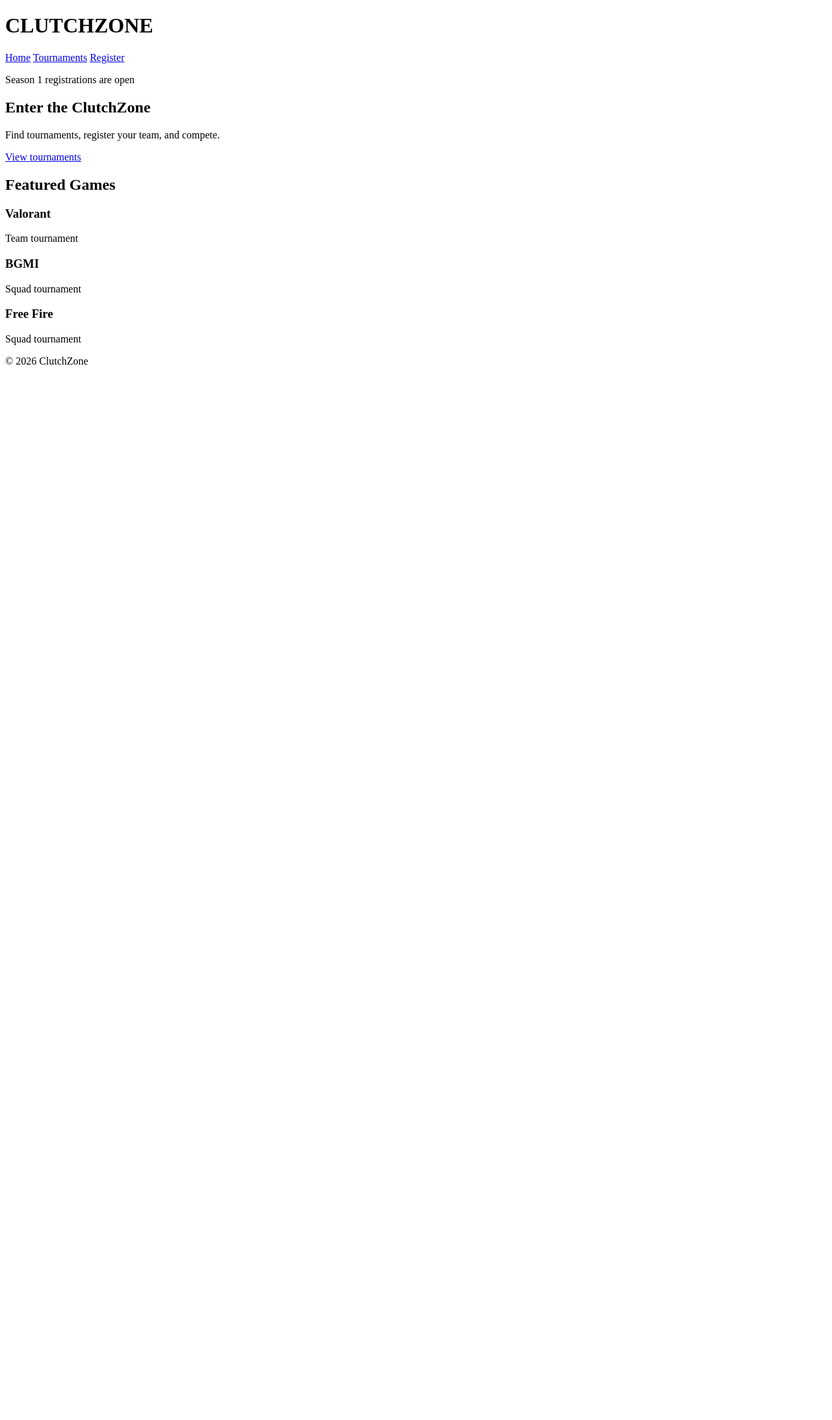
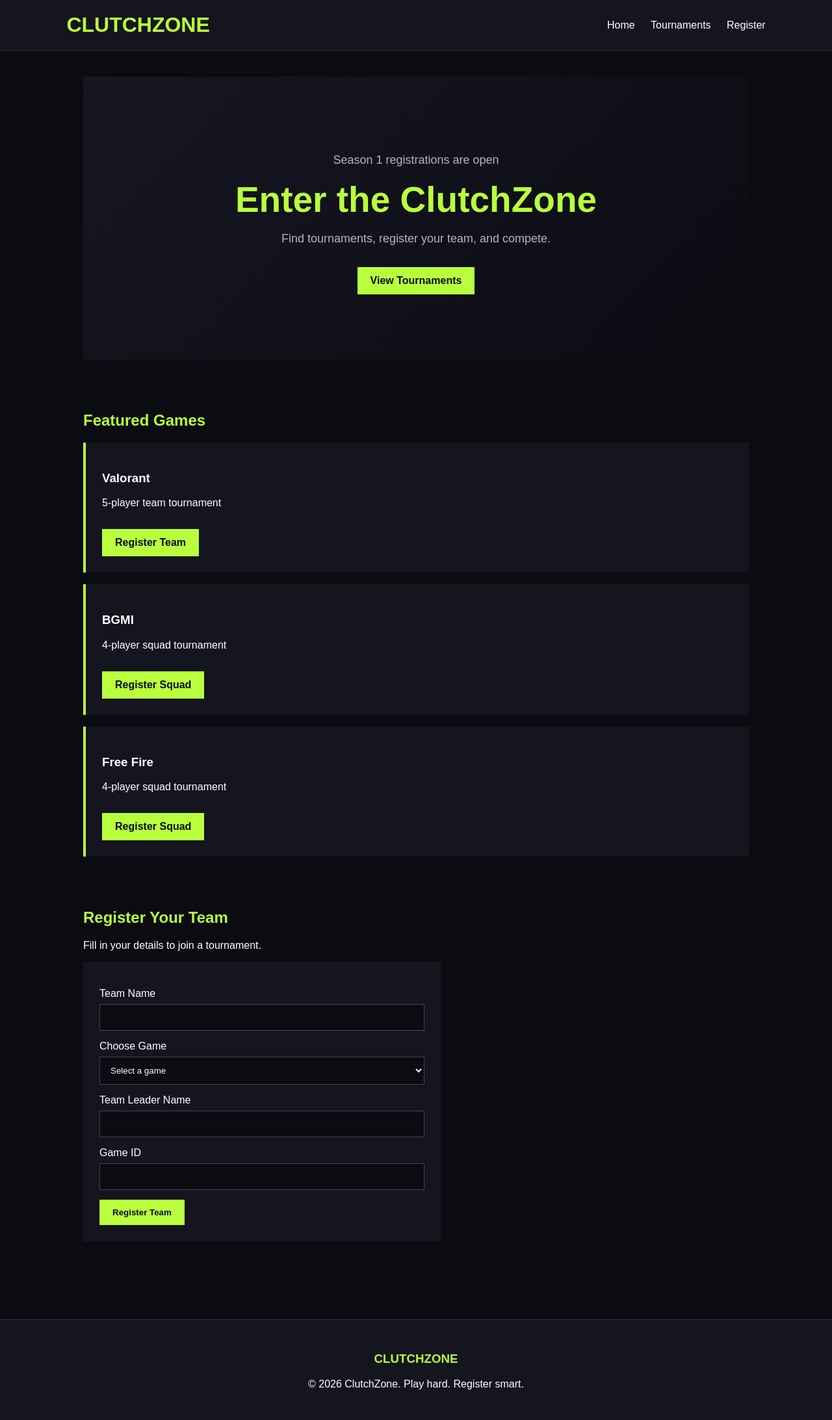
Before and after one commit to ignoredmanas/ClutchZone, a Django app: page / in a window 1280 px wide. Shown: the whole page at 65% size. Before the commit the page ends 561 px from the top, so only its background shows below. Run offline with Django 5.2, Linux system fonts and the light colour scheme.

Commit message:
Build ClutchZone homepage frontend

```diff
--- /dev/null
+++ b/core/static/core/css/style.css
@@ -0,0 +1,108 @@
+body {
+    margin: 0;
+    background-color: #0b0b12;
+    color: white;
+    font-family: Arial, sans-serif;
+}
+
+main {
+    padding: 40px 10%;
+}
+
+section {
+    margin-bottom: 80px;
+}
+header {
+    background-color: #15151f;
+    padding: 20px 8%;
+    display: flex;
+    justify-content: space-between;
+    align-items: center;
+    border-bottom: 1px solid #333344;
+}
+
+header h1 {
+    margin: 0;
+    color: #b9ff3d;
+}
+
+nav a {
+    color: white;
+    text-decoration: none;
+    margin-left: 20px;
+}
+
+nav a:hover {
+    color: #b9ff3d;
+}
+#home {
+    text-align: center;
+    padding: 100px 20px;
+    background: linear-gradient(135deg, #171724, #0b0b12);
+}
+#home h2 {
+    font-size: 55px;
+    margin: 15px 0;
+    color: #b9ff3d;
+}
+
+#home p {
+    color: #b5b5c0;
+    font-size: 18px;
+}
+.button,
+button {
+    display: inline-block;
+    margin-top: 15px;
+    padding: 12px 20px;
+    background-color: #b9ff3d;
+    color: #0b0b12;
+    border: none;
+    text-decoration: none;
+    font-weight: bold;
+    cursor: pointer;
+}
+
+#tournaments h2,
+#register h2 {
+    color: #b9ff3d;
+}
+
+article {
+    background-color: #15151f;
+    padding: 25px;
+    margin: 18px 0;
+    border-left: 4px solid #b9ff3d;
+}
+form {
+    max-width: 500px;
+    background-color: #15151f;
+    padding: 25px;
+}
+
+label {
+    display: block;
+    margin-top: 15px;
+    margin-bottom: 7px;
+}
+
+input,
+select {
+    width: 100%;
+    padding: 12px;
+    box-sizing: border-box;
+    border: 1px solid #444455;
+    background-color: #0b0b12;
+    color: white;
+}
+
+footer {
+    padding: 30px;
+    background-color: #15151f;
+    text-align: center;
+    border-top: 1px solid #333344;
+}
+
+footer h3 {
+    color: #b9ff3d;
+}
--- a/core/templates/core/home.html
+++ b/core/templates/core/home.html
@@ -1,9 +1,11 @@
+{% load static %}
 <!DOCTYPE html>
 <html lang="en">
 <head>
     <meta charset="UTF-8">
     <meta name="viewport" content="width=device-width, initial-scale=1.0">
     <title>ClutchZone | Gaming Tournaments</title>
+    <link rel="stylesheet" href="{% static 'core/css/style.css' %}">
 </head>
 <body>
     <header>
@@ -21,7 +23,7 @@
             <p>Season 1 registrations are open</p>
             <h2>Enter the ClutchZone</h2>
             <p>Find tournaments, register your team, and compete.</p>
-            <a href="#tournaments">View tournaments</a>
+            <a class="button" href="#tournaments">View Tournaments</a>
         </section>
 
         <section id="tournaments">
@@ -29,23 +31,53 @@
 
             <article>
                 <h3>Valorant</h3>
-                <p>Team tournament</p>
+                <p>5-player team tournament</p>
+                <a class="button" href="#register">Register Team</a>
             </article>
 
             <article>
                 <h3>BGMI</h3>
-                <p>Squad tournament</p>
+                <p>4-player squad tournament</p>
+                <a class="button" href="#register">Register Squad</a>
             </article>
 
             <article>
                 <h3>Free Fire</h3>
-                <p>Squad tournament</p>
+                <p>4-player squad tournament</p>
+                <a class="button" href="#register">Register Squad</a>
             </article>
+        </section>
+
+        <section id="register">
+            <h2>Register Your Team</h2>
+            <p>Fill in your details to join a tournament.</p>
+
+            <form>
+                <label for="team-name">Team Name</label>
+                <input type="text" id="team-name" name="team-name" required>
+
+                <label for="game">Choose Game</label>
+                <select id="game" name="game" required>
+                    <option value="">Select a game</option>
+                    <option value="valorant">Valorant</option>
+                    <option value="bgmi">BGMI</option>
+                    <option value="free-fire">Free Fire</option>
+                </select>
+
+                <label for="leader-name">Team Leader Name</label>
+                <input type="text" id="leader-name" name="leader-name" required>
+
+                <label for="game-id">Game ID</label>
+                <input type="text" id="game-id" name="game-id" required>
+
+                <button type="submit">Register Team</button>
+            </form>
         </section>
     </main>
 
     <footer>
-        <p>© 2026 ClutchZone</p>
+        <h3>CLUTCHZONE</h3>
+        <p>© 2026 ClutchZone. Play hard. Register smart.</p>
     </footer>
 </body>
 </html>
```
